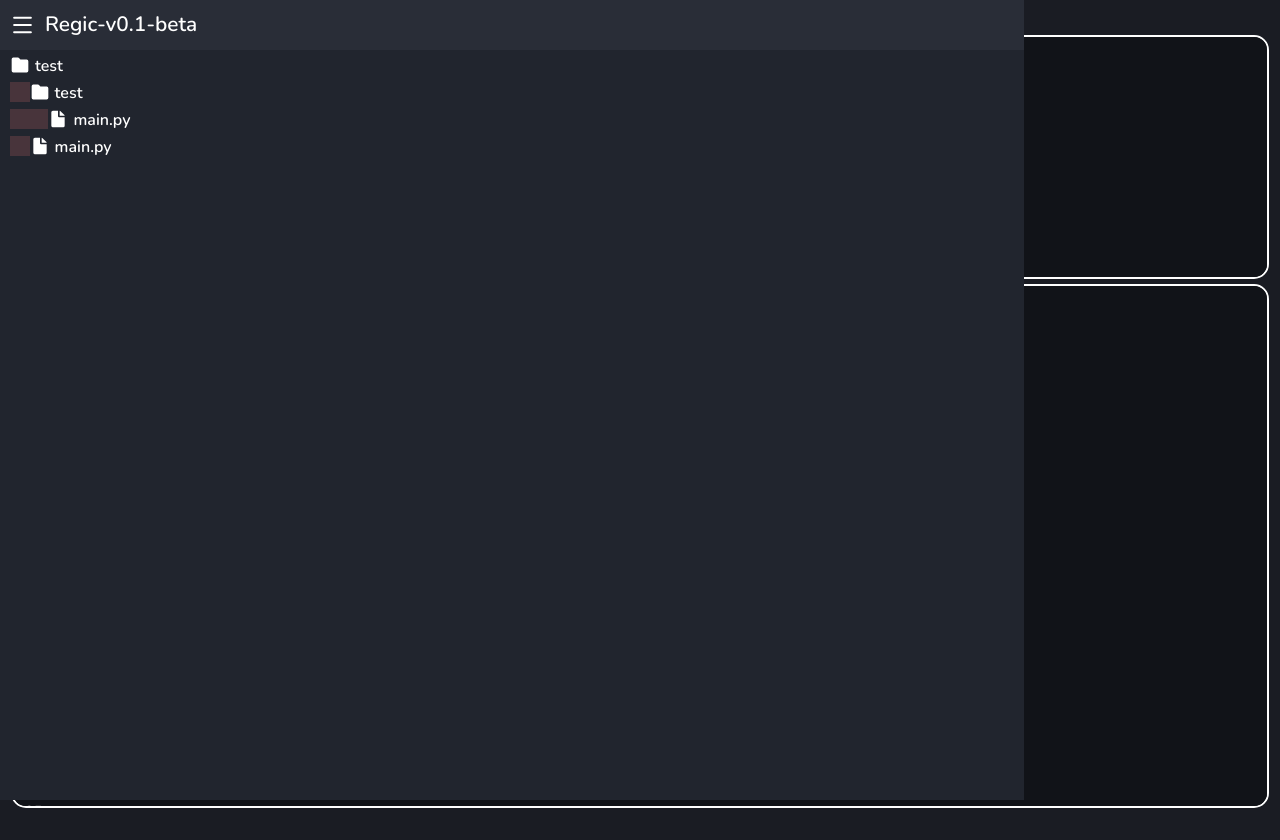
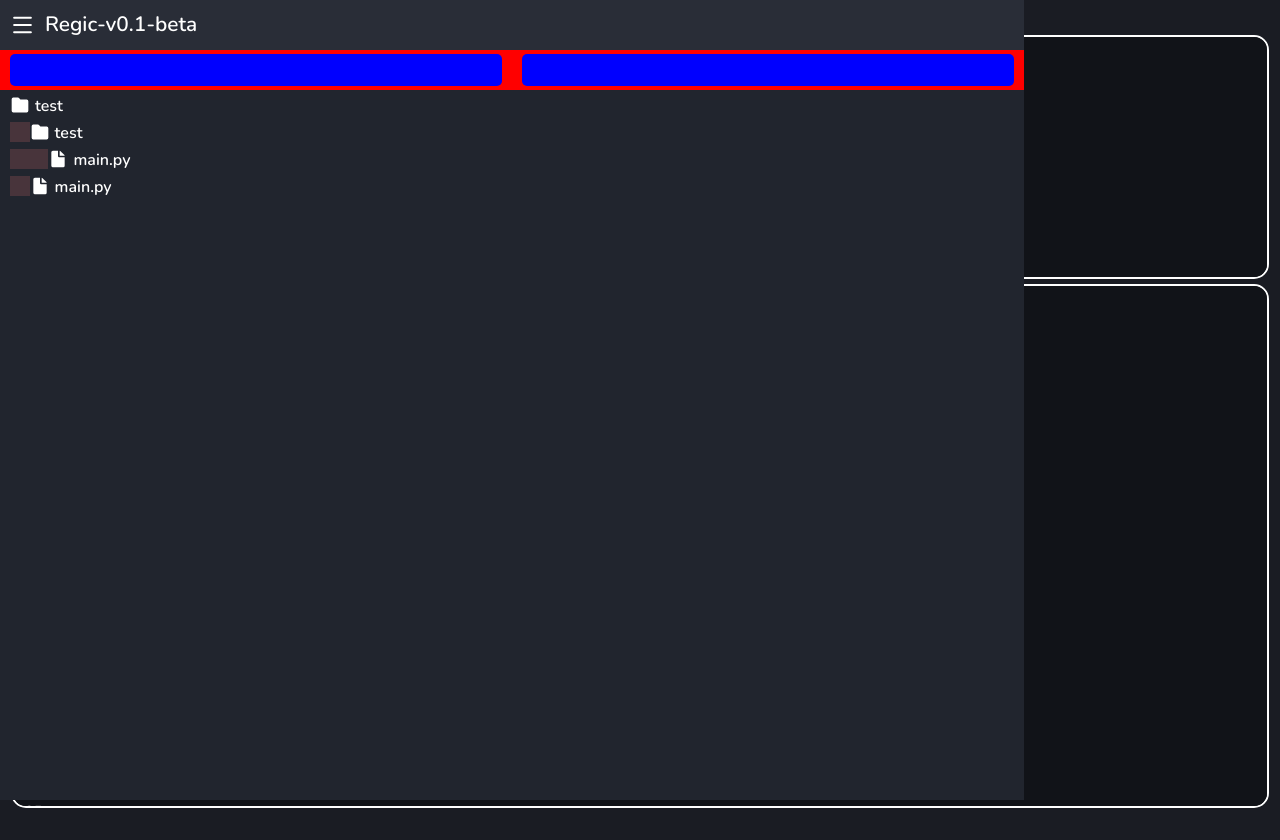
Before and after one commit to kisia0916/regic-v0.1-front, a React (Create React App) app: page / in a window 1280 px wide. Both pictures are taken after a click on the picture 12 px from the left and 12 px from the top of the page. Before the commit the page ends 808 px from the top, so only its background shows below. Built offline with nearby package versions, Linux system fonts and the light colour scheme.

Commit message:
add create button

```diff
--- /dev/null
+++ b/src/components/EditorMain/FileViewerSpaceMain/AddFileButton/AddFileButtomMain.tsx
@@ -0,0 +1,12 @@
+import React from "react";
+import "./AddFileButtonMain.css"
+
+function AddFileButtonMain(){
+    return (
+        <div className="AddFileButtonMain">
+
+        </div>
+    )
+}
+
+export default AddFileButtonMain
--- /dev/null
+++ b/src/components/EditorMain/FileViewerSpaceMain/AddFileButton/AddFileButtonMain.css
@@ -0,0 +1,7 @@
+.AddFileButtonMain{
+    width: 48%;
+    height: 80%;
+    background-color: blue;
+    margin: auto;
+    border-radius: 5px;
+}
--- /dev/null
+++ b/src/components/EditorMain/FileViewerSpaceMain/AddFolderButton/AddFolderButtonMain.css
@@ -0,0 +1,8 @@
+.AddFolderButtonMain{
+    width: 48%;
+    height: 80%;
+    background-color: blue;
+    margin: auto;
+    border-radius: 5px;
+
+}
--- /dev/null
+++ b/src/components/EditorMain/FileViewerSpaceMain/AddFolderButton/AddFolderButtonMain.tsx
@@ -0,0 +1,12 @@
+import React from "react";
+import "./AddFolderButtonMain.css"
+
+function AddFolderButtonMain(){
+    return (
+        <div className="AddFolderButtonMain">
+
+        </div>
+    )
+}
+
+export default AddFolderButtonMain
--- a/src/components/EditorMain/FileViewerSpaceMain/FileViewerSpaceMain.css
+++ b/src/components/EditorMain/FileViewerSpaceMain/FileViewerSpaceMain.css
@@ -27,3 +27,9 @@
     width: 25px;
     margin-left: 10px
 }
+.fileViewerNewButtons{
+    width: 100%;
+    height: 40px;
+    background-color: red;
+    display: flex;
+}
--- a/src/components/EditorMain/FileViewerSpaceMain/FileViewerSpaceMain.tsx
+++ b/src/components/EditorMain/FileViewerSpaceMain/FileViewerSpaceMain.tsx
@@ -6,6 +6,8 @@ import FileIndentSpace from "./FileIndentSpace/FileIndentSpaceMain";
 import { createFileStructure, createFileStructure2, createFileStructure3, openFile } from "./createFileStructureMain";
 import { fileStructureInterface, folderStructureInterface } from "../../../interface/fileStrructure";
 import { IndentStyle } from "typescript";
+import AddFileButtonMain from "./AddFileButton/AddFileButtomMain";
+import AddFolderButtonMain from "./AddFolderButton/AddFolderButtonMain";
 
 function FileViewerSpaceMain(props:{viewerStatus:"open"|"close",changeStatus:any}){
     // const [fileStructure,setFileStructure] = useState<any>([{type:"file",name:"hikakin",id:[1]},
@@ -74,6 +76,10 @@ function FileViewerSpaceMain(props:{viewerStatus:"open"|"close",changeStatus:any
                     <img src="/icon/menu_line.svg" alt="" className="FileViewerSpaceMenuIcon" onClick={()=>props.changeStatus()}/>
                     <span className="fileViewerSpaceProjectName">Regic-v0.1-beta</span>
                 </div>
+                <div className="fileViewerNewButtons">
+                    <AddFileButtonMain/>
+                    <AddFolderButtonMain/>
+                </div>
                 <div className="FileViewerSpaceBottom">
                     <div className="FileViewerSpaceWarp">
                         {fileStructureContent.map((i:any,index:number)=>{
```
